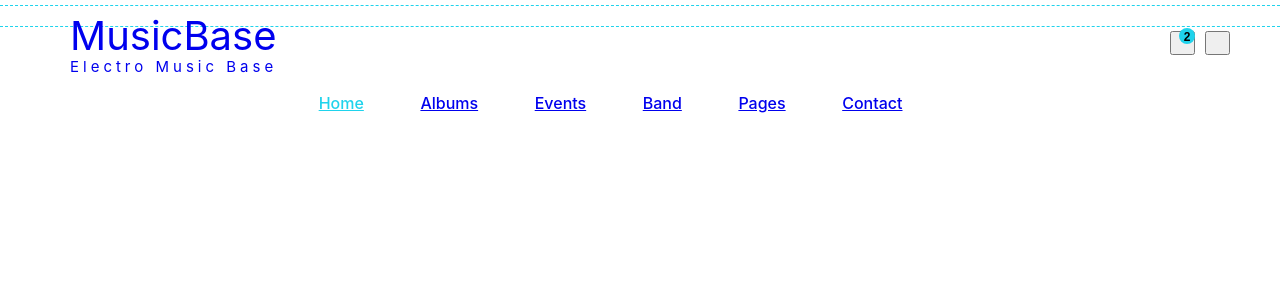
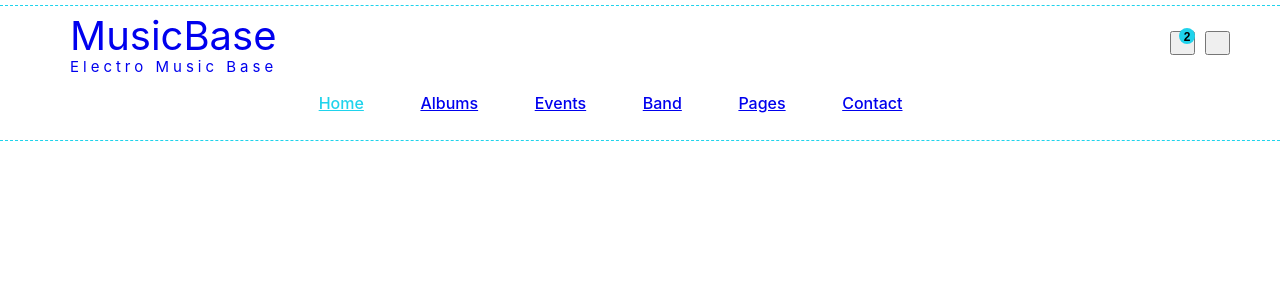
Before and after one commit to BryantIT/atomic-rocket-user-portal, a React (Create React App) app: page / in a window 1280 px wide. Shown: the top 300 px of the page. Built offline with nearby package versions, Linux system fonts and the light colour scheme.

Commit message:
container style

```diff
--- a/src/App.css
+++ b/src/App.css
@@ -36,24 +36,3 @@
     transform: rotate(360deg);
   }
 }
-.container {
-  margin-right: auto;
-  margin-left: auto;
-  padding-left: 15px;
-  padding-right: 15px;
-}
-@media (min-width: 768px) {
-  .container {
-    width: 750px;
-  }
-}
-@media (min-width: 992px) {
-  .container {
-    width: 970px;
-  }
-}
-@media (min-width: 1200px) {
-  .container {
-    width: 1170px;
-  }
-}
--- a/src/index.css
+++ b/src/index.css
@@ -11,3 +11,45 @@ code {
   font-family: source-code-pro, Menlo, Monaco, Consolas, 'Courier New',
     monospace;
 }
+.container {
+  margin-right: auto;
+  margin-left: auto;
+  padding-left: 15px;
+  padding-right: 15px;
+}
+@media (min-width: 768px) {
+  .container {
+    width: 750px;
+  }
+}
+@media (min-width: 992px) {
+  .container {
+    width: 970px;
+  }
+}
+@media (min-width: 1200px) {
+  .container {
+    width: 1170px;
+  }
+}
+
+/* .clearfix:before, */
+/* .clearfix:after, */
+.container:before,
+.container:after,
+/* .container-fluid:before, */
+/* .container-fluid:after, */
+/* .row:before, */
+/* .row:after, */
+/* .nav:before, */
+.nav:after {
+  content: " ";
+  display: table;
+}
+/* .clearfix:after, */
+.container:after,
+/* .container-fluid:after, */
+/* .row:after, */
+.nav:after {
+  clear: both;
+}
```
